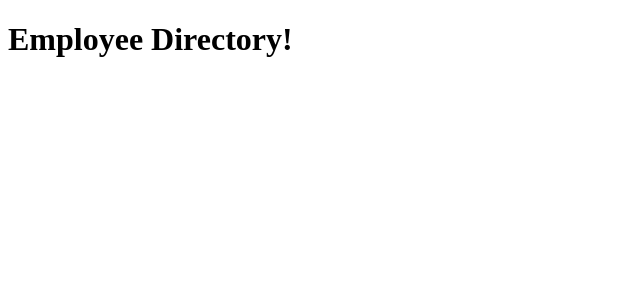
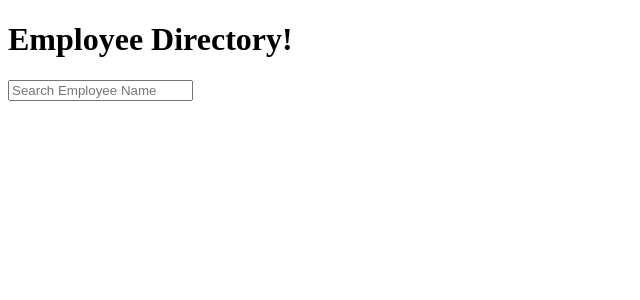
Before and after one commit to jaromplewe/react-employee-directory, a React (Create React App) app: page / in a window 1280 px wide. Shown: the top 300 px of the page, without its empty margins (0-640 px from the left). Built offline with nearby package versions, Linux system fonts and the light colour scheme.

Commit message:
SearchBar exports correctly to App

```diff
--- a/src/App.js
+++ b/src/App.js
@@ -15,7 +15,7 @@ class App extends Component {
                 <Header
                     title="Employee Directory!"
                 />
-
+                <SearchBar/>
 
 
             </div>
--- a/src/compnonents/SearchBar.jsx
+++ b/src/compnonents/SearchBar.jsx
@@ -0,0 +1,29 @@
+import React, { Component } from 'react';
+
+class SearchBar extends Component {
+
+    state = {
+        placeholder: "Search Employee Name"
+    }
+
+    handleSearch = e => {
+        console.log("searched! " , e)
+    }
+
+    render() {
+        return (
+            <div>
+                <form>
+                    <input
+                        type="text"
+                        name="searchBar"
+                        placeholder={this.state.placeholder}
+                        onChange={this.handleSearch}
+                    />
+                </form>
+            </div>
+        )
+    }
+};
+
+export default SearchBar;
```
